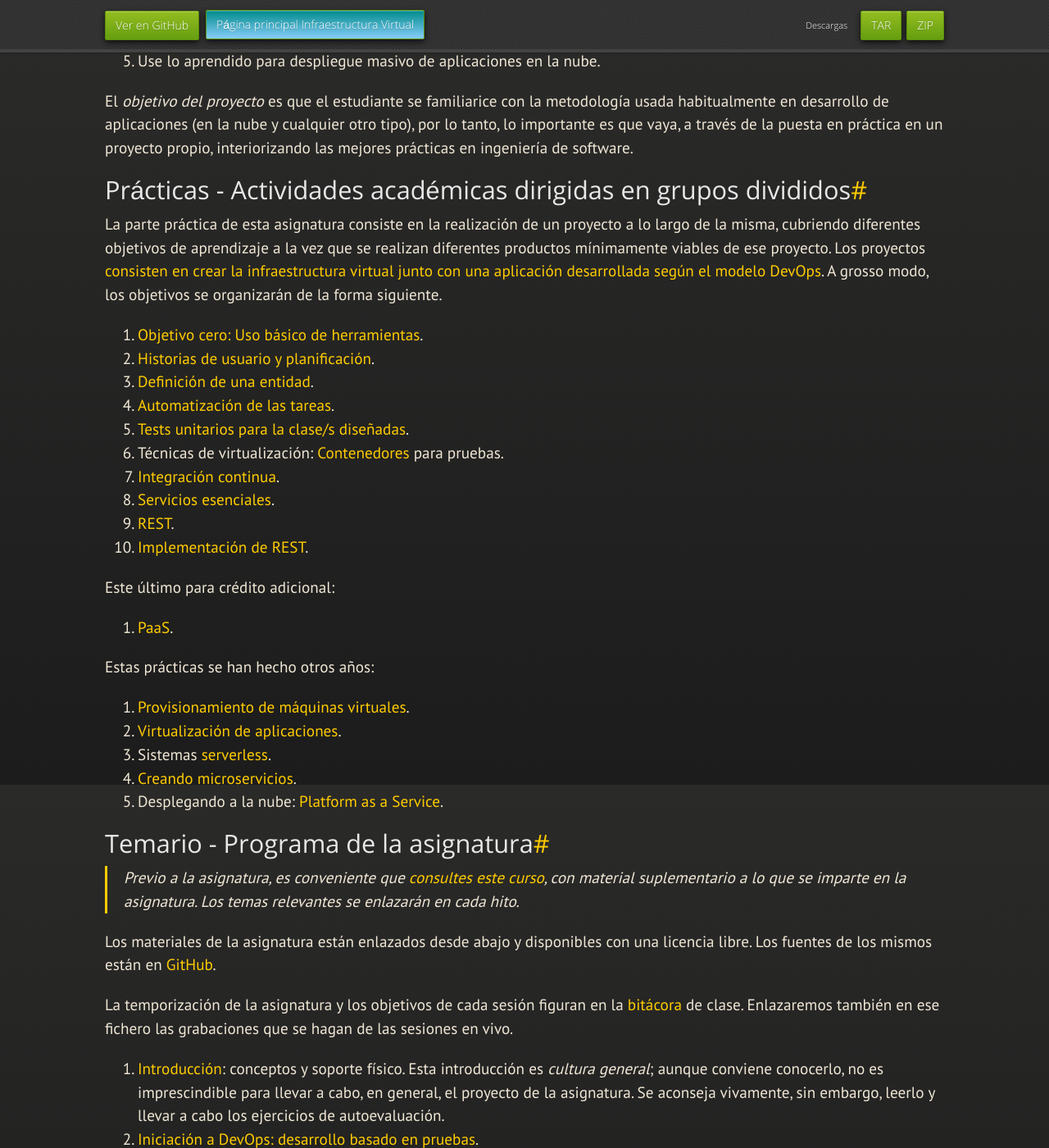
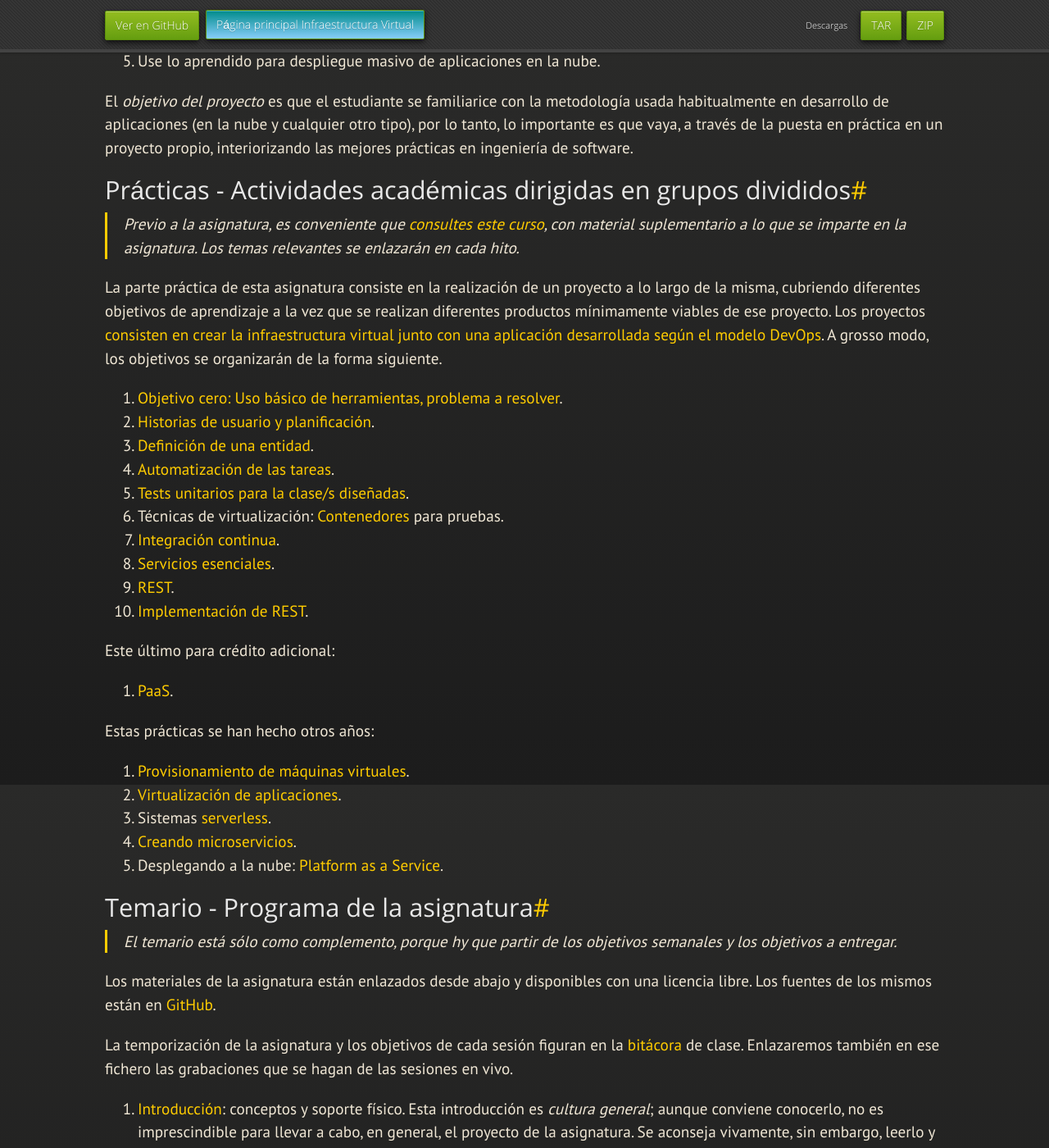
Before and after one commit to JJ/IV, a Jekyll site: the page built from index.md, in a window 1280 px wide and 1400 px high, scrolled down 843 px. Shown: the whole window at 82% size. Built offline with Jekyll 4.4.1, drawn with Linux system fonts in a browser that asks for light colours; nearby versions of some CDN libraries; some web fonts are replaced; our own code applies the rules of GitHub Pages for plain Markdown files.

Commit message:
Sync index.md de master a gh-pages

```diff
--- a/index.md
+++ b/index.md
@@ -54,6 +54,11 @@ en ingeniería de software.
 
 ## Prácticas - Actividades académicas dirigidas en grupos divididos
 
+> Previo a la asignatura, es conveniente
+> que [consultes este curso](https://jj.github.io/curso-tdd), con
+> material suplementario a lo que se imparte en la asignatura. Los
+> temas relevantes se enlazarán en cada hito.
+
 La parte práctica de esta asignatura consiste en la realización de un proyecto a
 lo largo de la misma, cubriendo diferentes objetivos de aprendizaje a la vez que
 se realizan diferentes productos mínimamente viables de ese proyecto. Los
@@ -63,7 +68,7 @@ DevOps](documentos/proyecto/README). A grosso modo, los objetivos se
 organizarán de la forma siguiente.
 
 1. [Objetivo cero: Uso básico de
-   herramientas](documentos/proyecto/0.Repositorio).
+   herramientas, problema a resolver](documentos/proyecto/0.Repositorio).
 2. [Historias de usuario y
    planificación](documentos/proyecto/1.Infraestructura).
 3. [Definición de una entidad](documentos/proyecto/2.Entidad).
@@ -92,17 +97,15 @@ Estas prácticas se han hecho otros años:
 
 ## Temario - Programa de la asignatura
 
-> Previo a la asignatura, es conveniente
-> que [consultes este curso](https://jj.github.io/curso-tdd), con
-> material suplementario a lo que se imparte en la asignatura. Los
-> temas relevantes se enlazarán en cada hito.
+> El temario está sólo como complemento, porque hy que partir de los objetivos
+semanales y los objetivos a entregar.
 
 Los materiales de la asignatura están enlazados desde abajo y
 disponibles con una licencia libre. Los fuentes de los mismos están en
 [GitHub](https://github.com/JJ/IV).
 
 La temporización de la asignatura y los objetivos de cada sesión figuran en la
-[bitácora](https://github.com/JJ/IV-21-22/blob/master/sesiones/README.md) de
+[bitácora](https://github.com/JJ/IV-22-23/blob/master/sesiones/README.md) de
 clase. Enlazaremos también en ese fichero las grabaciones que se hagan de las
 sesiones en vivo.
 
```
